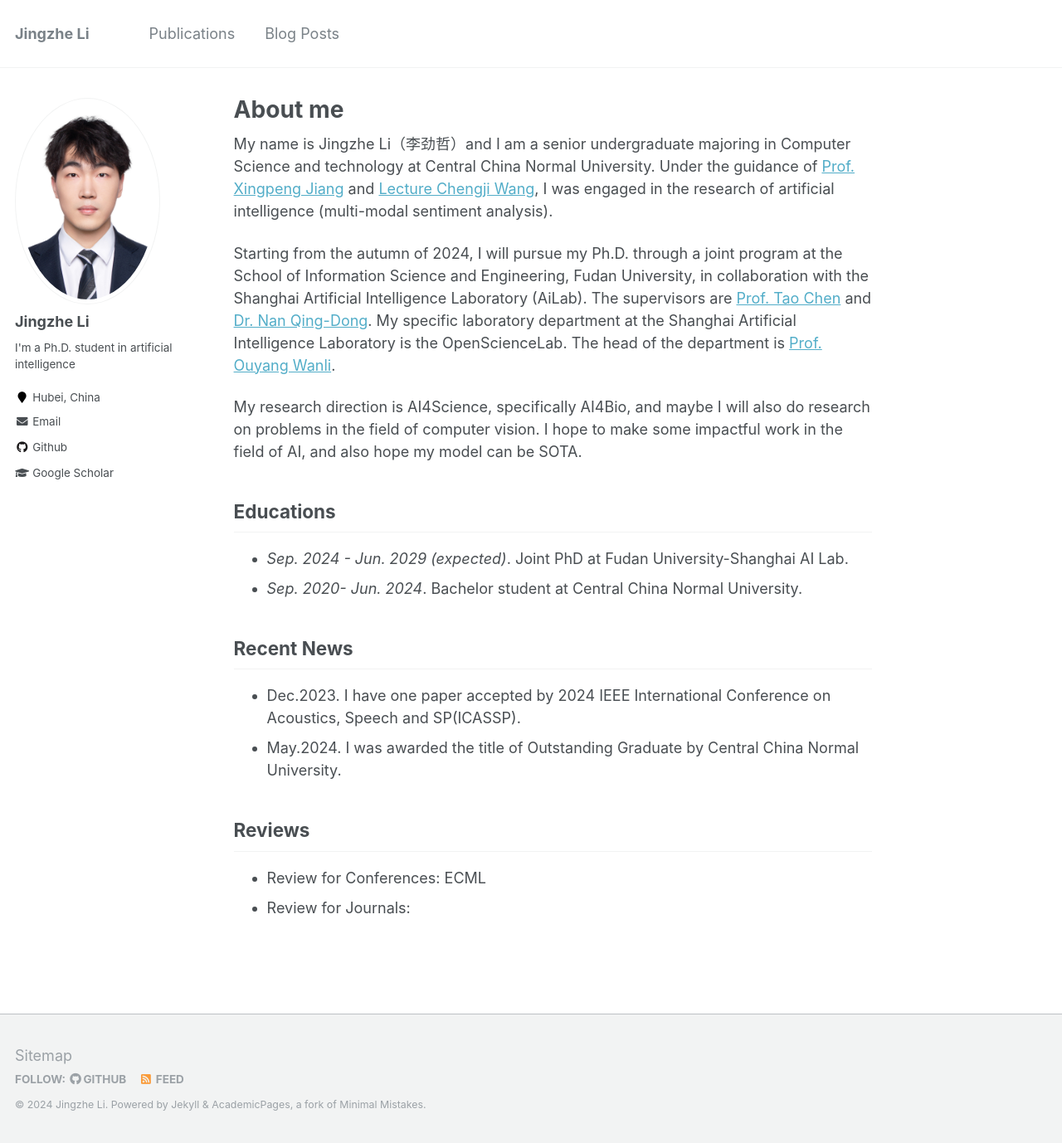
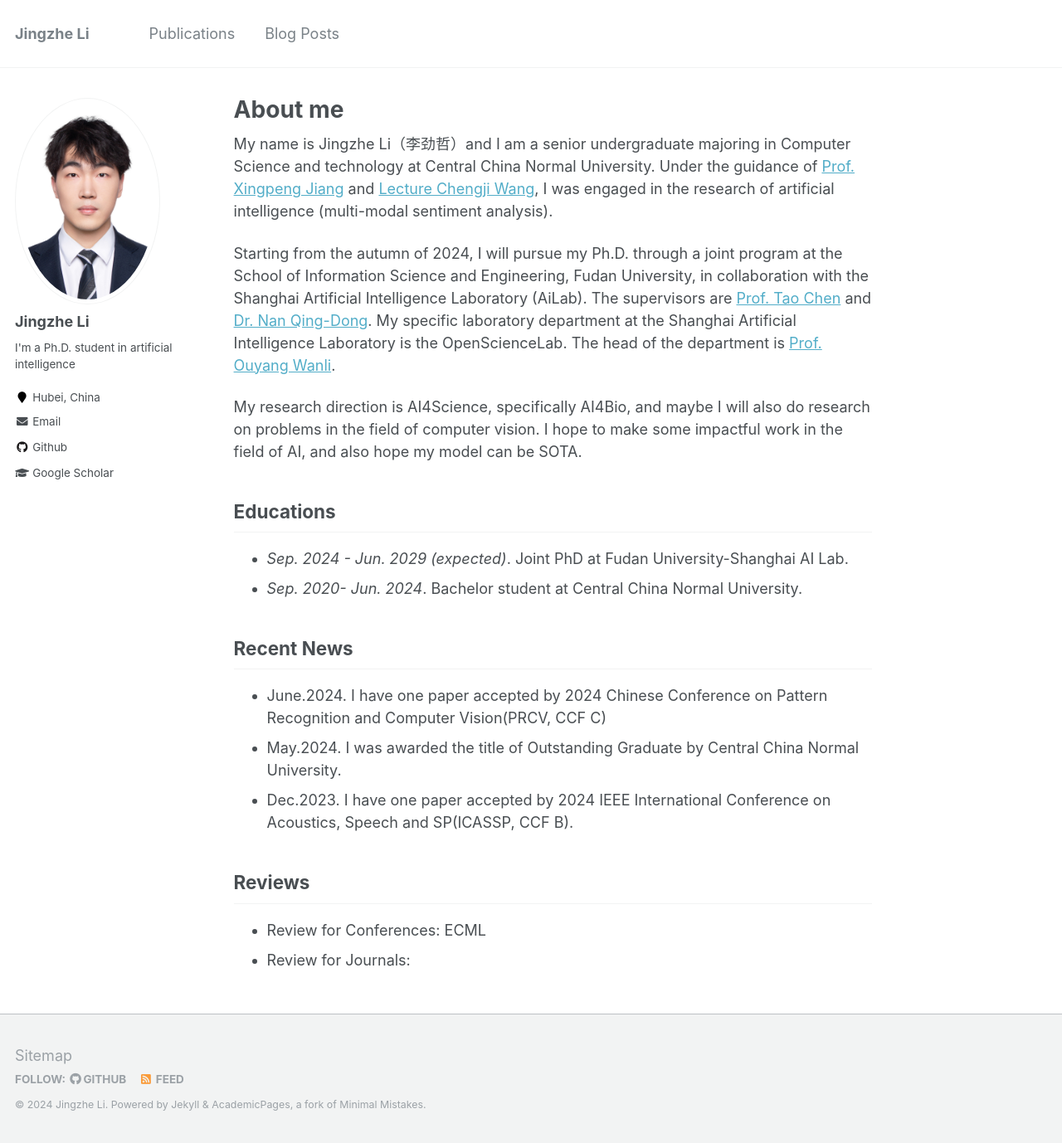
Before and after one commit to royal-dargon/royal-dargon.github.io, a Jekyll site: the page built from _pages/about.md, in a window 1280 px wide and 1378 px high. Shown: the whole window at 83% size. Built offline with Jekyll 4.4.1, drawn with Linux system fonts in a browser that asks for light colours.

Commit message:
add:a news

```diff
--- a/_pages/about.md
+++ b/_pages/about.md
@@ -21,8 +21,9 @@ My research direction is AI4Science, specifically AI4Bio, and maybe I will also
 
 ## Recent News
 
-* Dec.2023. I have one paper accepted by 2024 IEEE International Conference on Acoustics, Speech and SP(ICASSP).
+* June.2024. I have one paper accepted by 2024 Chinese Conference on Pattern Recognition and Computer Vision(PRCV, CCF C)
 * May.2024. I was awarded the title of Outstanding Graduate by Central China Normal University.
+* Dec.2023. I have one paper accepted by 2024 IEEE International Conference on Acoustics, Speech and SP(ICASSP, CCF B).
 
 ## Reviews
 
```
